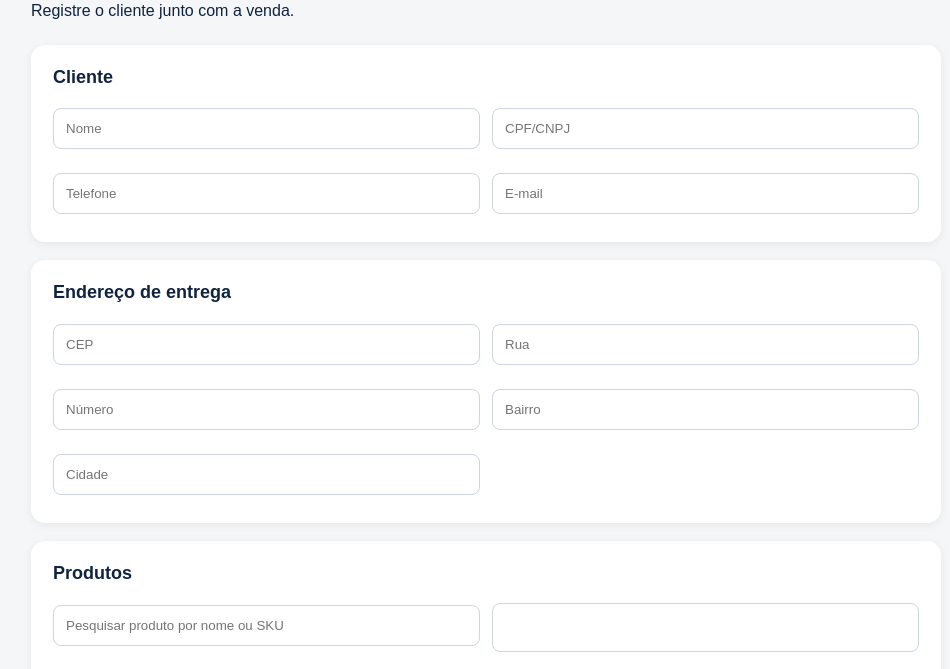
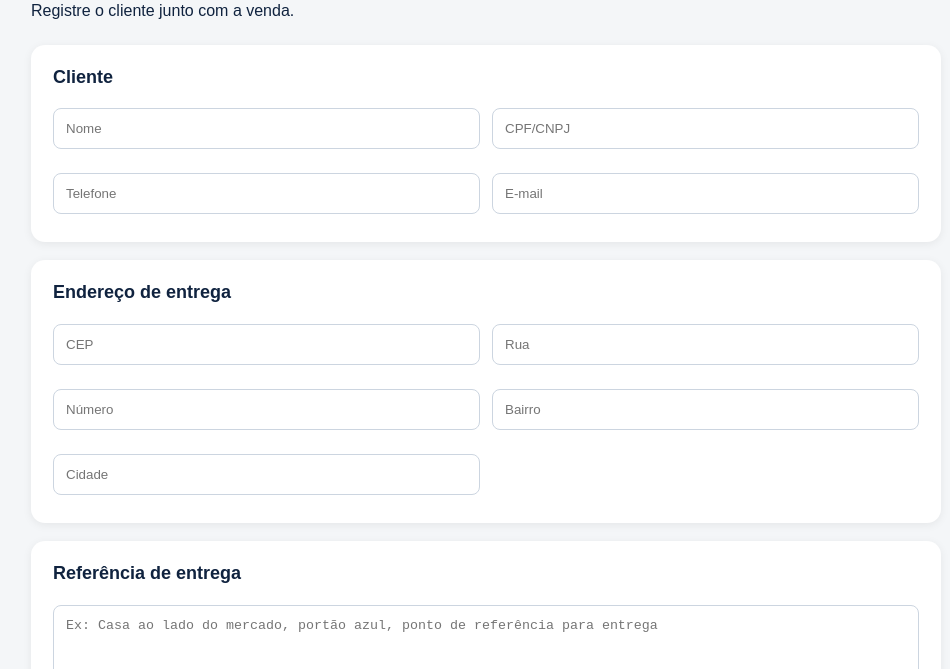
Before and after one commit to lucashzm/pedidos_vendas_decoralar, a plain HTML site: page index.html in a window 1280 px wide. Shown: the part 131-800 px from the top of the page, without its empty margins (154-1104 px from the left). Drawn offline with Linux system fonts and the light colour scheme; no server answers.

Commit message:
Adicionar campo de referencia no endereco de entrega

```diff
--- a/index.html
+++ b/index.html
@@ -11,6 +11,7 @@
 <header><small>DECORALAR</small><h1>Pedido de Venda</h1><p>Registre o cliente junto com a venda.</p></header>
 <section><h2>Cliente</h2><div class="grid"><input id="clienteNome" placeholder="Nome"><input id="clienteCpf" placeholder="CPF/CNPJ"><input id="clienteTelefone" placeholder="Telefone"><input id="clienteEmail" placeholder="E-mail"></div></section>
 <section><h2>Endereço de entrega</h2><div class="grid"><input id="cep" placeholder="CEP"><input id="rua" placeholder="Rua"><input id="numero" placeholder="Número"><input id="bairro" placeholder="Bairro"><input id="cidade" placeholder="Cidade"></div></section>
+<section><h2>Referência de entrega</h2><textarea id="referencia" placeholder="Ex: Casa ao lado do mercado, portão azul, ponto de referência para entrega"></textarea></section>
 <section><h2>Produtos</h2><div class="grid"><input id="buscaProduto" placeholder="Pesquisar produto por nome ou SKU">
 <div id="resultadoBusca"></div>
 <input id="quantidade" type="number" value="1" min="1"></div><button id="adicionarProduto">+ Adicionar produto</button><ul id="listaProdutos"></ul><h3>Total: R$ <span id="total">0,00</span></h3></section>
```
